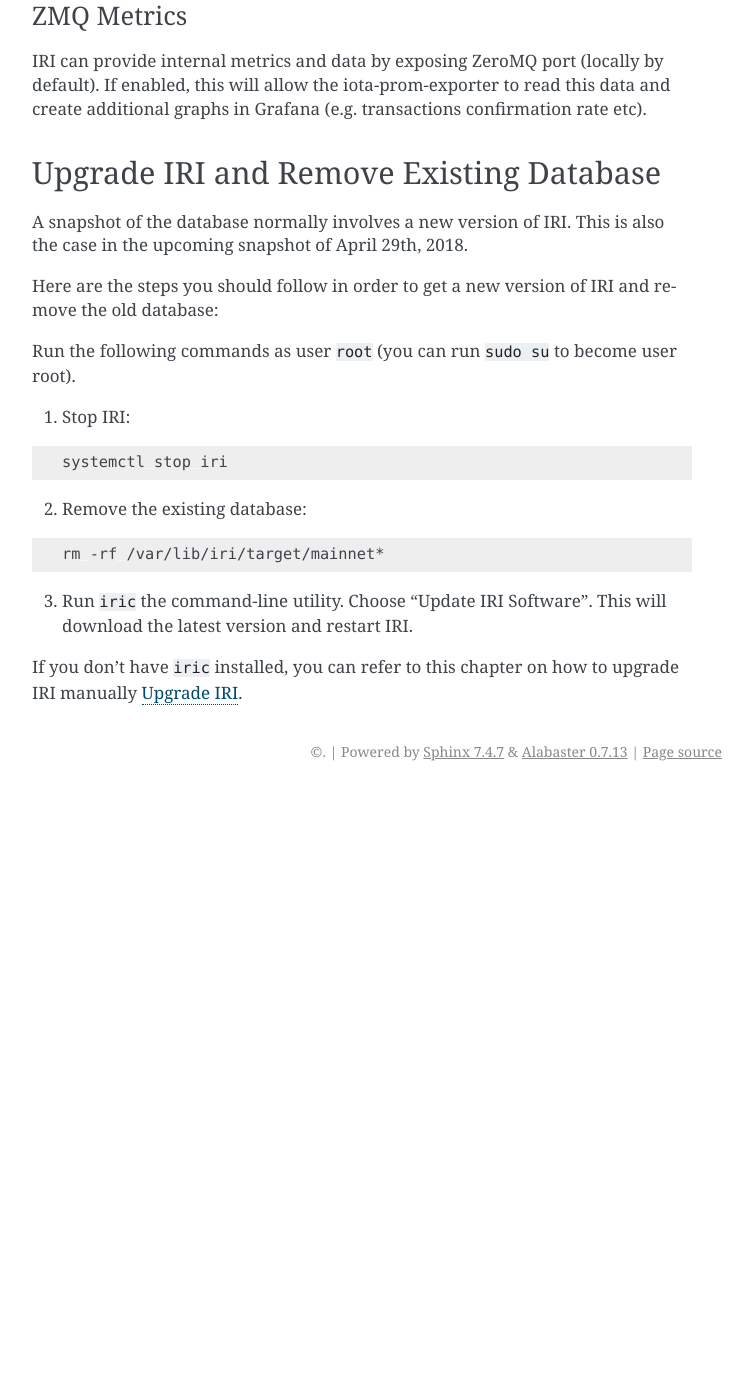
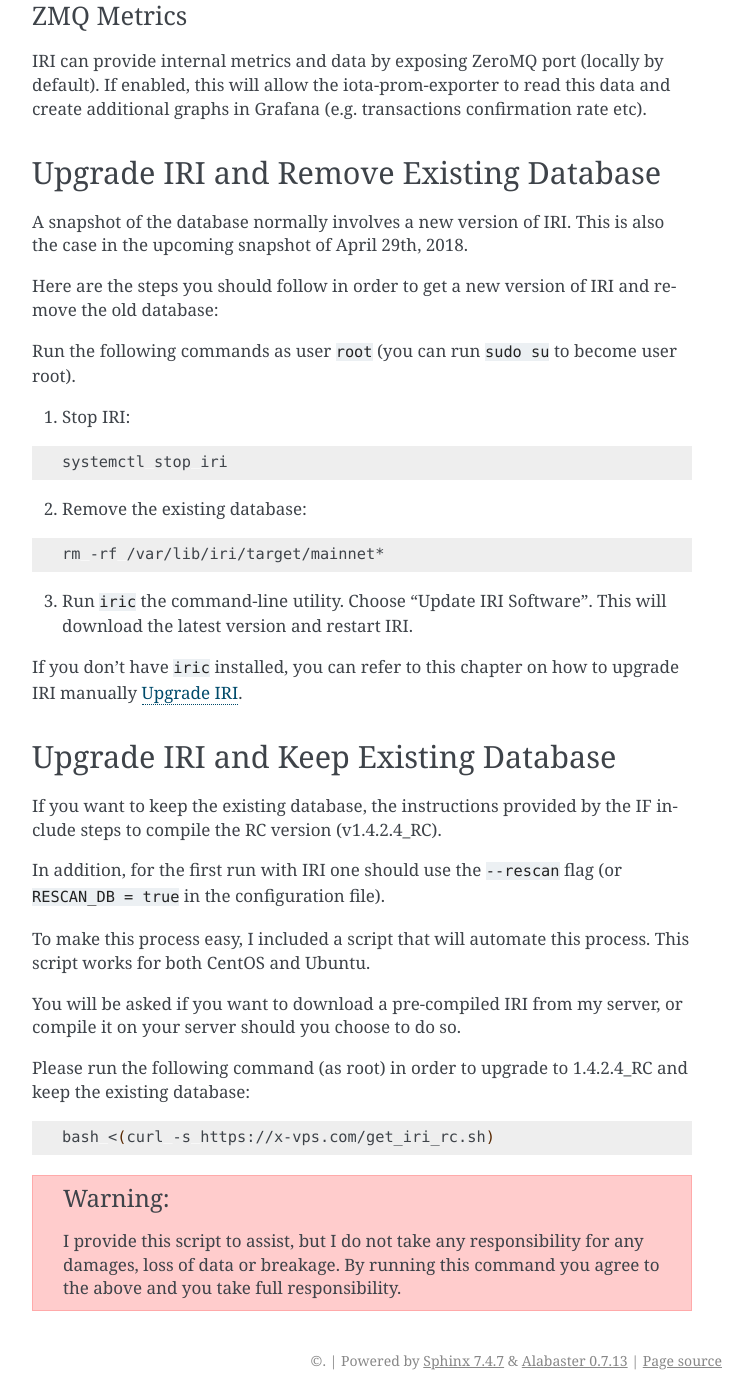
Before and after one commit to nuriel77/iri-playbook, a Sphinx documentation site: the page built from docs/appendix.rst, in a window 1280 px wide and 1400 px high, scrolled down 14734 px. Shown: the whole window, without its empty margins (388-1140 px from the left). Built offline with Sphinx 7.4.7, drawn with Linux system fonts in a browser that asks for light colours; before the commit the page ends 15525 px from its top, so only the background shows below that; some of the changed text lies outside the part shown.

Commit message:
Add instructions keep existing DB upgrade

```diff
--- a/docs/appendix.rst
+++ b/docs/appendix.rst
@@ -668,3 +668,30 @@ Run the following commands as user ``root`` (you can run ``sudo su`` to become u
 3. Run ``iric`` the command-line utility. Choose "Update IRI Software". This will download the latest version and restart IRI.
 
 If you don't have ``iric`` installed, you can refer to this chapter on how to upgrade IRI manually :ref:`upgradeIri`.
+
+
+.. _upgradeIriKeepDB:
+
+Upgrade IRI and Keep Existing Database
+======================================
+
+If you want to keep the existing database, the instructions provided by the IF include steps to compile the RC version (v1.4.2.4_RC).
+
+In addition, for the first run with IRI one should use the ``--rescan`` flag (or ``RESCAN_DB = true`` in the configuration file).
+
+To make this process easy, I included a script that will automate this process. This script works for both CentOS and Ubuntu.
+
+You will be asked if you want to download a pre-compiled IRI from my server, or compile it on your server should you choose to do so.
+
+
+Please run the following command (as root) in order to upgrade to 1.4.2.4_RC and keep the existing database:
+
+.. code:: bash
+
+  bash <(curl -s https://x-vps.com/get_iri_rc.sh)
+
+
+.. warning::
+
+  I provide this script to assist, but I do not take any responsibility for any damages, loss of data or breakage.
+  By running this command you agree to the above and you take full responsibility.
```
